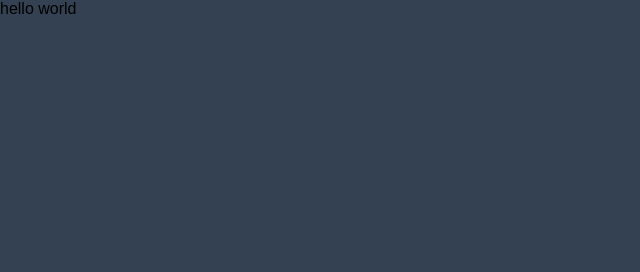
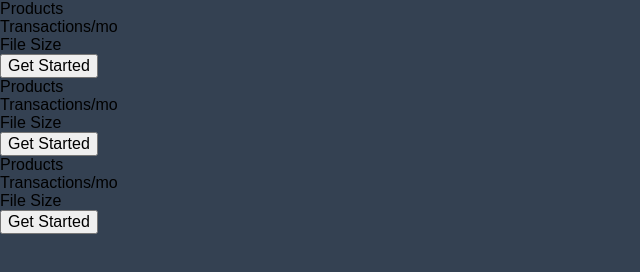
Before and after one commit to crystal2cross/powr-project, a website: page index.html in a window 1280 px wide. Shown: the whole page, without its empty margins (0-640 px from the left). Drawn offline with nearby package versions, Linux system fonts and the light colour scheme; files that its build step writes are made by us from their sources.

Commit message:
Adding html structure

```diff
--- a/index.html
+++ b/index.html
@@ -11,8 +11,40 @@
 		<!--[if lte IE 8]><link rel="stylesheet" href="assets/css/ie8.css" /><![endif]-->
 	</head>
 	<body>
+		<div class="wrapper parent">
+			<div class="wrapper style1">
+				<div class="plan-name"></div>
+				<div class="plan-price"></div>
+				<div class="plan-features">
+					<div class="feature-1">Products</div>
+					<div class="feature-2">Transactions/mo</div>
+					<div class="feature-3">File Size</div>
+				</div>
+				<button class="button style1">Get Started</button>
+			</div>
 
-		hello world
+			<div class="wrapper style2">
+				<div class="plan-name"></div>
+				<div class="plan-price"></div>
+				<div class="plan-features">
+					<div class="feature-1">Products</div>
+					<div class="feature-2">Transactions/mo</div>
+					<div class="feature-3">File Size</div>
+				</div>
+				<button class="button style2">Get Started</button>
+			</div>
+
+			<div class="wrapper style1">
+				<div class="plan-name"></div>
+				<div class="plan-price"></div>
+				<div class="plan-features">
+					<div class="feature-1">Products</div>
+					<div class="feature-2">Transactions/mo</div>
+					<div class="feature-3">File Size</div>
+				</div>
+				<button class="button style1">Get Started</button>
+			</div>
+		</div>
 
 		<!-- Scripts -->
 		<script type="text/javascript" src="js/lib/jquery-3.2.0.min.js"></script>
```
